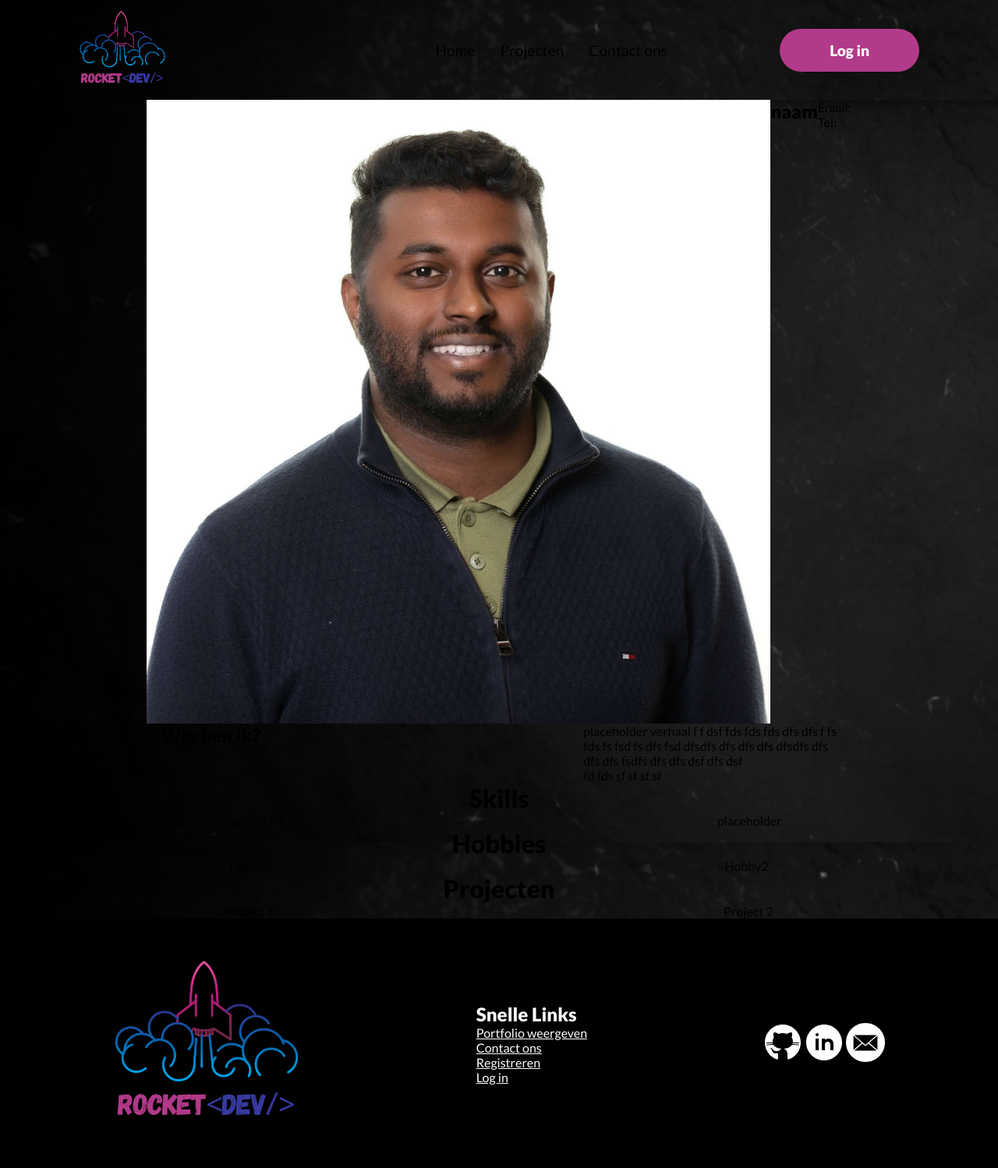
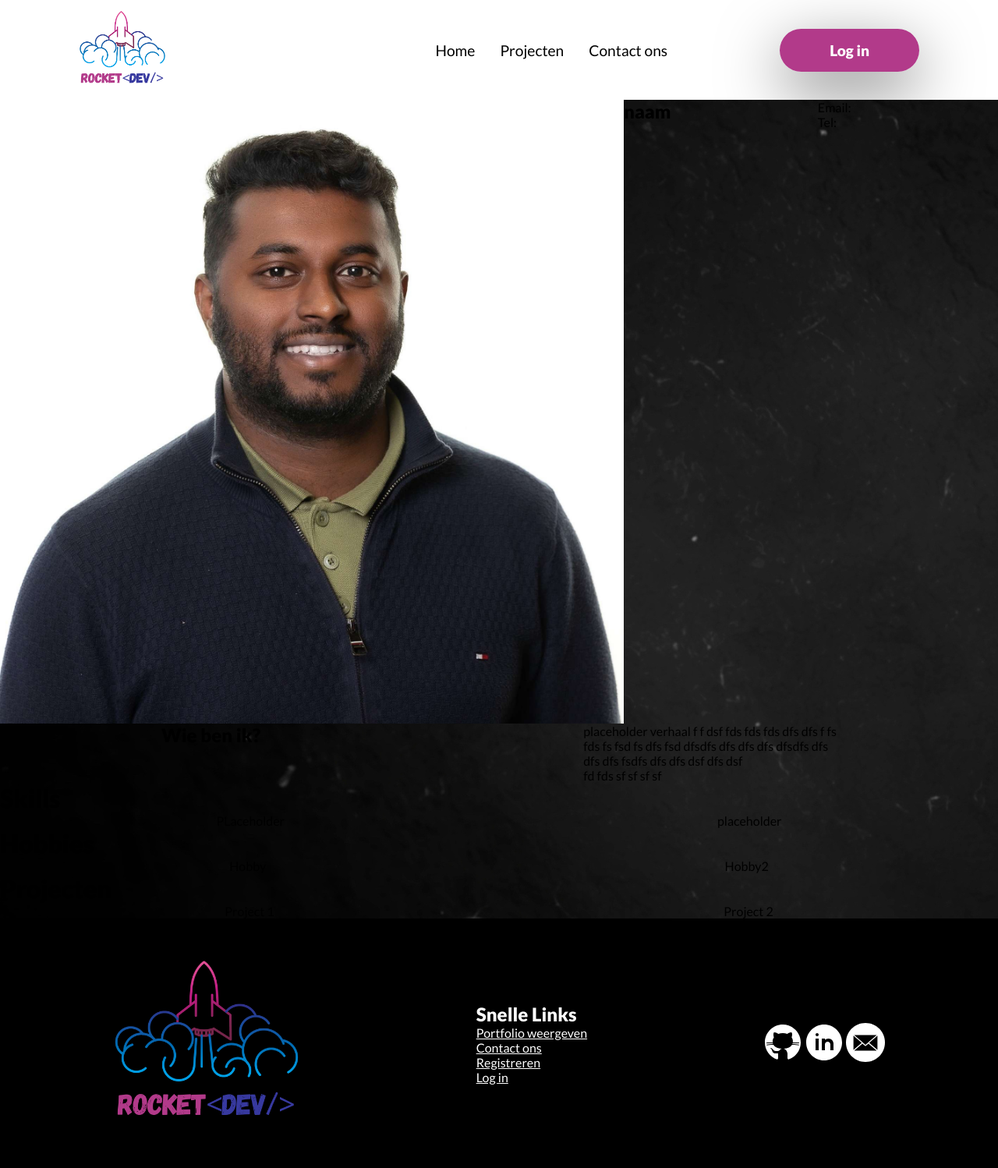
Before and after one commit to sammayer0815/PortfolioApp, a PHP site: page /portfolio-person in a window 1280 px wide. Shown: the whole page at 78% size. Run offline with PHP 8.4, Linux system fonts and the light colour scheme.

Commit message:
bugs fixed

```diff
--- a/public/css/portfolio-person.css
+++ b/public/css/portfolio-person.css
@@ -1,4 +1,4 @@
-body {
+.container-personview {
   background-image: url("/public/images/background-image-rocketdev.png");
 }
 
--- a/views/portfolio-person.view.php
+++ b/views/portfolio-person.view.php
@@ -5,6 +5,7 @@
 
 <body>
     <?php include "partials/header.php" ?>
+    <div class="container-personview">
     <section class="place-holder">
         <img src="/public/images/Nilo.png" />
         <h2 class="Name">naam</h2>
@@ -32,7 +33,7 @@
         <p>Project 2</p>
     </section>
 
-
+</div>
 </body>
 <?php include "partials/footer.php" ?>
 
```
